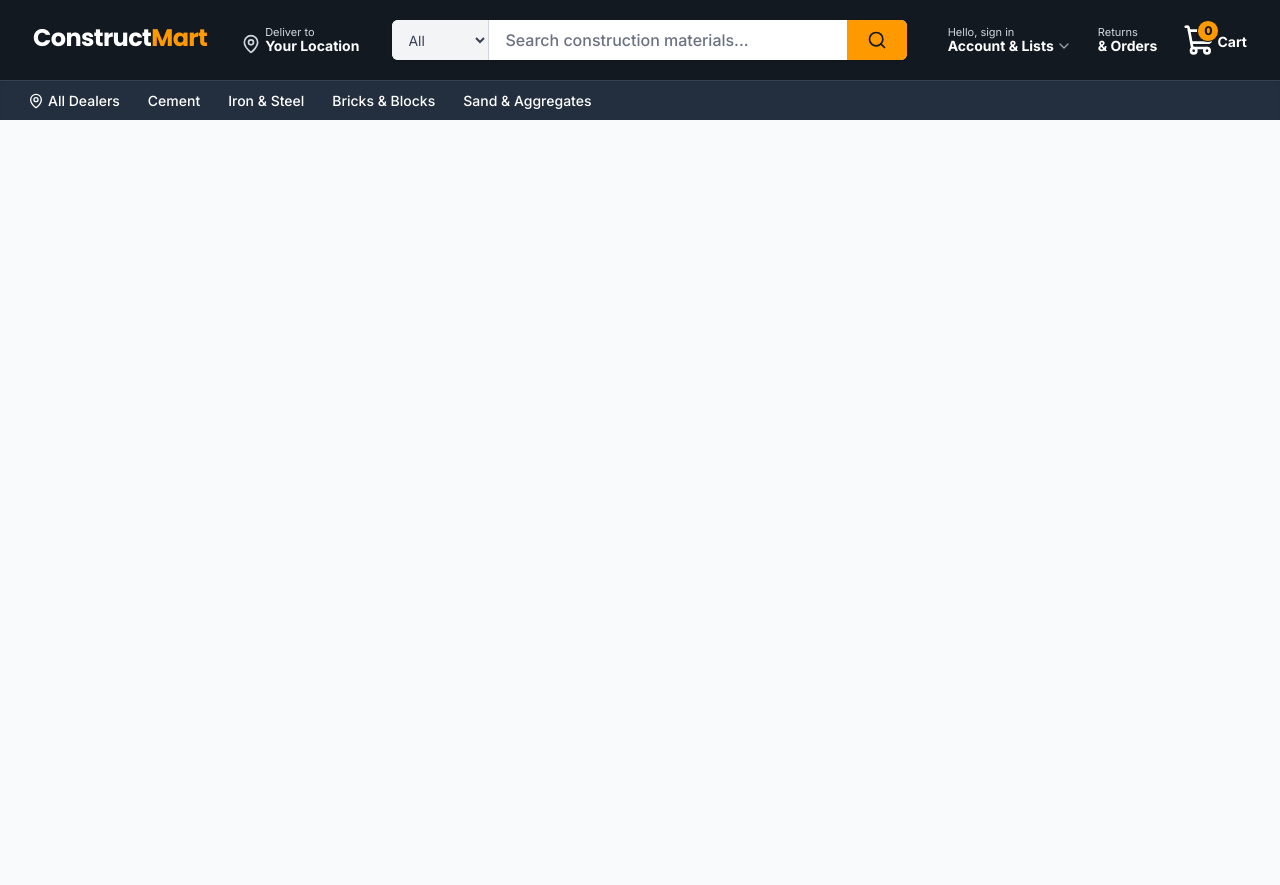
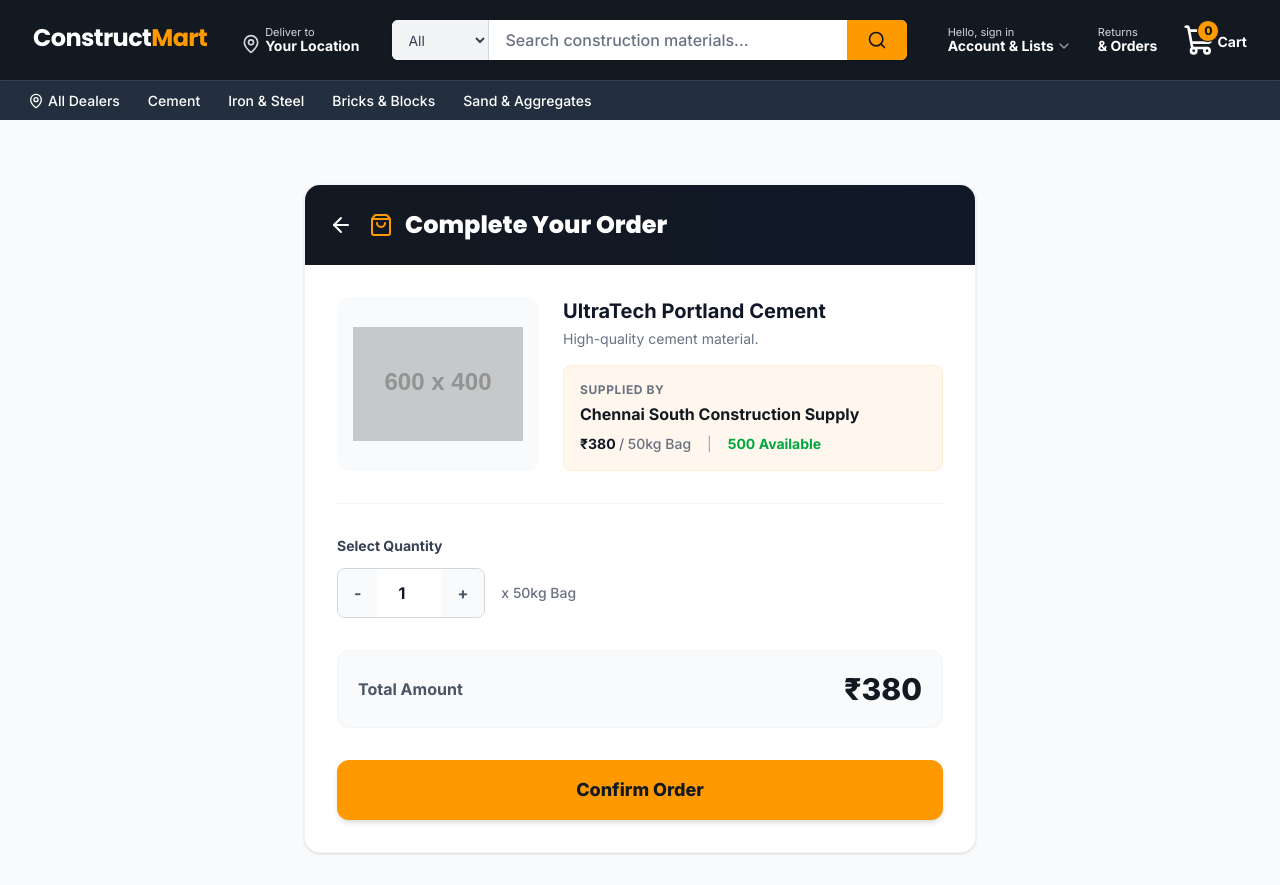
Before and after one commit to TRIVIN3004/civilecommerce, a React (Vite) app in the folder frontend/: page /order/1/1 in a window 1280 px wide. Before the commit the page ends 800 px from the top, so only its background shows below. Built offline with nearby package versions, Linux system fonts and the light colour scheme; no server answers.

Commit message:
Implement React Router native order flow and static image CDN fallbacks

```diff
--- a/frontend/src/App.jsx
+++ b/frontend/src/App.jsx
@@ -9,6 +9,7 @@
 import Cart from './pages/Cart';
 import Checkout from './pages/Checkout';
 import Dashboard from './pages/Dashboard';
+import OrderPage from './pages/OrderPage';
 
 function App() {
   return (
@@ -21,6 +22,7 @@
           <Route path="/register" element={<Register />} />
           <Route path="/map" element={<MapPage />} />
           <Route path="/product/:id" element={<ProductDetail />} />
+          <Route path="/order/:productId/:dealerId" element={<OrderPage />} />
           <Route path="/cart" element={<Cart />} />
           <Route path="/checkout" element={<Checkout />} />
           <Route path="/dashboard" element={<Dashboard />} />
--- a/frontend/src/components/DealerCard.jsx
+++ b/frontend/src/components/DealerCard.jsx
@@ -1,7 +1,9 @@
 import React from 'react';
 import { MapPin, Phone, ShoppingCart } from 'lucide-react';
+import { useNavigate } from 'react-router-dom';
 
-const DealerCard = ({ dealer }) => {
+const DealerCard = ({ dealer, productId }) => {
+  const navigate = useNavigate();
   return (
     <div className="bg-white p-3 rounded-lg border border-gray-100 shadow-[0_2px_8px_rgba(0,0,0,0.04)] hover:shadow-[0_4px_12px_rgba(255,153,0,0.15)] hover:border-amazon-orange transition-all duration-300 flex flex-col mb-3 last:mb-0 group/dealer">
       <div className="flex justify-between items-start mb-2">
@@ -27,7 +29,11 @@
           className="flex-1 bg-amazon-orange hover:bg-[#e68a00] text-amazon-dark font-bold text-xs py-2 rounded-md transition-all shadow-sm active:scale-95 flex items-center justify-center"
           onClick={(e) => {
             e.preventDefault();
-            console.log(`Ordering from ${dealer.name}`);
+            if (productId) {
+               navigate(`/order/${productId}/${dealer.id}`);
+            } else {
+               console.log(`Ordering from ${dealer.name}`);
+            }
           }}
         >
           <ShoppingCart className="w-3.5 h-3.5 mr-1.5" /> Order
--- a/frontend/src/components/ProductCard.jsx
+++ b/frontend/src/components/ProductCard.jsx
@@ -9,12 +9,13 @@
 
   return (
     <div className="bg-white rounded-xl shadow-sm border border-gray-100 hover:shadow-xl hover:-translate-y-1 transition duration-300 overflow-hidden flex flex-col h-full group">
-      <div className="h-56 bg-white flex flex-col justify-center items-center p-4 relative border-b border-gray-50">
+      <div className="h-48 w-full bg-white flex items-center justify-center p-4 relative overflow-hidden">
         {product.image || (product.images && product.images[0]) ? (
           <img
              src={product.image || product.images[0]}
              alt={product.name}
-             className="max-h-full object-contain mix-blend-multiply group-hover:scale-105 transition-transform duration-300"
+             onError={(e) => { e.target.onerror = null; e.target.src = 'https://placehold.co/400x300/e2e8f0/475569?text=Product+Image' }}
+             className="w-full h-full object-contain mix-blend-multiply group-hover:scale-110 transition-transform duration-500"
           />
         ) : (
           <span className="text-gray-400 font-medium">No Image</span>
@@ -43,7 +44,7 @@
           <div className="mb-4 text-sm bg-gray-50/50 rounded-xl border border-gray-200 p-3 max-h-64 overflow-y-auto w-full custom-scrollbar">
             <h4 className="font-bold text-gray-800 mb-3 border-b border-gray-200 pb-2 text-xs uppercase tracking-wider">Available Dealers</h4>
             {availableDealers.length > 0 ? availableDealers.map(dealer => (
-              <DealerCard key={dealer.id} dealer={dealer} />
+              <DealerCard key={dealer.id} dealer={dealer} productId={product.id || product._id} />
             )) : <p className="text-xs text-red-500 italic p-2 bg-red-50 rounded">No dealers stock this right now.</p>}
           </div>
         )}
--- a/frontend/src/data/products.js
+++ b/frontend/src/data/products.js
@@ -6,7 +6,7 @@
     price: 390, // INR per 50kg bag
     stock: 500,
     unit: "50kg Bag",
-    image: "https://images.unsplash.com/photo-1589939705384-5185137a7f0f?q=80&w=800&auto=format&fit=crop"
+    image: "https://dummyimage.com/600x400/232f3e/ff9900.jpg&text=UltraTech+Cement"
   },
   {
     id: 2,
@@ -15,7 +15,7 @@
     price: 375, // INR per 50kg bag
     stock: 800,
     unit: "50kg Bag",
-    image: "https://images.unsplash.com/photo-1503387762-592deb58ef4e?q=80&w=800&auto=format&fit=crop"
+    image: "https://dummyimage.com/600x400/fcd200/232f3e.jpg&text=Ambuja+Plus+Cement"
   },
   {
     id: 3,
@@ -24,7 +24,7 @@
     price: 68000, // INR per Ton
     stock: 45,
     unit: "Ton",
-    image: "https://images.unsplash.com/photo-1533575770077-052fa2c609fc?q=80&w=800&auto=format&fit=crop"
+    image: "https://dummyimage.com/600x400/e5e7eb/1f2937.jpg&text=Tata+Tiscon+Steel"
   },
   {
     id: 4,
@@ -33,7 +33,7 @@
     price: 66500, // INR per Ton
     stock: 60,
     unit: "Ton",
-    image: "https://plus.unsplash.com/premium_photo-1673356301535-224a0f16d755?q=80&w=800&auto=format&fit=crop"
+    image: "https://dummyimage.com/600x400/cfd8dc/37474f.jpg&text=JSW+Neo+Steel"
   },
   {
     id: 5,
@@ -42,7 +42,7 @@
     price: 8.5, // INR per piece
     stock: 25000,
     unit: "Piece",
-    image: "https://images.unsplash.com/photo-1588612143162-80db6ced7ab8?q=80&w=800&auto=format&fit=crop"
+    image: "https://dummyimage.com/600x400/b71c1c/ffffff.jpg&text=Red+Clay+Bricks"
   },
   {
     id: 6,
@@ -51,7 +51,7 @@
     price: 7.0, // INR per piece
     stock: 15000,
     unit: "Piece",
-    image: "https://images.unsplash.com/photo-1517454271811-06103362a222?q=80&w=800&auto=format&fit=crop"
+    image: "https://dummyimage.com/600x400/9e9e9e/212121.jpg&text=Fly+Ash+Bricks"
   },
   {
     id: 7,
@@ -60,7 +60,7 @@
     price: 18000, // INR per Lorry/Truck load
     stock: 20,
     unit: "Truck Load",
-    image: "https://images.unsplash.com/photo-1574044558296-a2b1f845a72f?q=80&w=800&auto=format&fit=crop"
+    image: "https://dummyimage.com/600x400/d7ccc8/4e342e.jpg&text=Fine+River+Sand"
   },
   {
     id: 8,
@@ -69,6 +69,6 @@
     price: 12500, // INR per Lorry/Truck load
     stock: 35,
     unit: "Truck Load",
-    image: "https://images.unsplash.com/photo-1496030588698-fe221adfc196?q=80&w=800&auto=format&fit=crop"
+    image: "https://dummyimage.com/600x400/a1887f/3e2723.jpg&text=Washed+M-Sand"
   }
 ];
--- /dev/null
+++ b/frontend/src/pages/OrderPage.jsx
@@ -0,0 +1,125 @@
+import React, { useState, useEffect } from 'react';
+import { useParams, useNavigate } from 'react-router-dom';
+import { products } from '../data/products';
+import { getDealersForProduct } from '../data/dealers';
+import { ArrowLeft, ShoppingBag } from 'lucide-react';
+
+const OrderPage = () => {
+  const { productId, dealerId } = useParams();
+  const navigate = useNavigate();
+
+  const [product, setProduct] = useState(null);
+  const [dealer, setDealer] = useState(null);
+  const [quantity, setQuantity] = useState(1);
+
+  useEffect(() => {
+    // Find product using local static data
+    const foundProduct = products.find(p => String(p.id) === String(productId));
+    if (foundProduct) {
+      setProduct(foundProduct);
+
+      // Find dealer associated with this product
+      const dealers = getDealersForProduct(foundProduct.id);
+      const foundDealer = dealers.find(d => String(d.id) === String(dealerId));
+      if (foundDealer) {
+        setDealer(foundDealer);
+      }
+    }
+  }, [productId, dealerId]);
+
+  if (!product || !dealer) {
+    return (
+      <div className="flex justify-center items-center min-h-[50vh]">
+        <div className="animate-spin rounded-full h-12 w-12 border-4 border-amazon-orange border-t-transparent"></div>
+      </div>
+    );
+  }
+
+  const handleConfirmOrder = () => {
+    alert(`Order Confirmed!\n${quantity}x ${product.name} from ${dealer.name}\nTotal: ₹${(dealer.price * quantity).toLocaleString()}`);
+    navigate('/');
+  };
+
+  return (
+    <div className="max-w-2xl mx-auto bg-white rounded-2xl shadow-sm border border-gray-100 overflow-hidden mt-8">
+      <div className="bg-gradient-to-r from-amazon-dark to-gray-900 p-6 text-white flex items-center">
+        <button onClick={() => navigate(-1)} className="mr-4 hover:text-amazon-orange transition-colors">
+          <ArrowLeft className="w-6 h-6" />
+        </button>
+        <h1 className="text-2xl font-black font-poppins flex items-center">
+          <ShoppingBag className="w-6 h-6 mr-3 text-amazon-orange" />
+          Complete Your Order
+        </h1>
+      </div>
+
+      <div className="p-8">
+        <div className="flex flex-col md:flex-row gap-6 mb-8 border-b border-gray-100 pb-8">
+           {product.image && (
+             <div className="w-full md:w-1/3 bg-gray-50 rounded-xl p-4 flex items-center justify-center">
+               <img
+                 src={product.image}
+                 alt={product.name}
+                 onError={(e) => { e.target.onerror = null; e.target.src = 'https://placehold.co/400x300/e2e8f0/475569?text=Product+Image' }}
+                 className="max-h-32 object-contain mix-blend-multiply"
+               />
+             </div>
+           )}
+           <div className="flex-1">
+             <h2 className="text-xl font-bold text-gray-900 mb-1">{product.name}</h2>
+             <p className="text-sm text-gray-500 mb-4">{product.description || `High-quality ${product.category.toLowerCase()} material.`}</p>
+
+             <div className="bg-orange-50 rounded-lg p-4 border border-orange-100">
+                <h3 className="text-xs uppercase tracking-wider font-bold text-gray-500 mb-1">Supplied By</h3>
+                <p className="font-bold text-amazon-dark">{dealer.name}</p>
+                <div className="flex items-center gap-4 mt-2 text-sm">
+                  <span className="font-bold">₹{dealer.price.toLocaleString()} <span className="font-medium text-gray-500">/ {product.unit}</span></span>
+                  <span className="text-gray-400">|</span>
+                  <span className={dealer.stock > 0 ? "text-green-600 font-bold" : "text-red-500 font-bold"}>{dealer.stock} Available</span>
+                </div>
+             </div>
+           </div>
+        </div>
+
+        <div className="mb-8">
+          <label className="block text-sm font-bold text-gray-700 mb-3">Select Quantity</label>
+          <div className="flex items-center gap-4">
+            <div className="flex items-center border border-gray-300 rounded-lg overflow-hidden">
+               <button
+                 onClick={() => setQuantity(Math.max(1, quantity - 1))}
+                 className="px-4 py-3 bg-gray-50 hover:bg-gray-100 text-gray-600 font-bold transition-colors"
+               >-</button>
+               <input
+                 type="number"
+                 value={quantity}
+                 onChange={(e) => setQuantity(Math.max(1, Math.min(dealer.stock, parseInt(e.target.value) || 1)))}
+                 className="w-16 text-center py-3 font-bold text-gray-900 focus:outline-none"
+                 min="1"
+                 max={dealer.stock}
+               />
+               <button
+                 onClick={() => setQuantity(Math.min(dealer.stock, quantity + 1))}
+                 className="px-4 py-3 bg-gray-50 hover:bg-gray-100 text-gray-600 font-bold transition-colors"
+               >+</button>
+            </div>
+            <span className="text-gray-500 text-sm font-medium">x {product.unit}</span>
+          </div>
+        </div>
+
+        <div className="bg-gray-50 rounded-xl p-5 mb-8 flex justify-between items-center border border-gray-100">
+           <span className="text-gray-600 font-bold">Total Amount</span>
+           <span className="text-3xl font-black text-amazon-dark">₹{(dealer.price * quantity).toLocaleString()}</span>
+        </div>
+
+        <button
+          onClick={handleConfirmOrder}
+          disabled={dealer.stock === 0}
+          className={`w-full py-4 rounded-xl font-black text-lg transition-all shadow-md flex items-center justify-center ${dealer.stock > 0 ? 'bg-amazon-orange hover:bg-[#e68a00] text-amazon-dark hover:shadow-lg active:scale-[0.98]' : 'bg-gray-300 text-gray-500 cursor-not-allowed'}`}
+        >
+          {dealer.stock > 0 ? 'Confirm Order' : 'Out of Stock'}
+        </button>
+      </div>
+    </div>
+  );
+};
+
+export default OrderPage;
```
